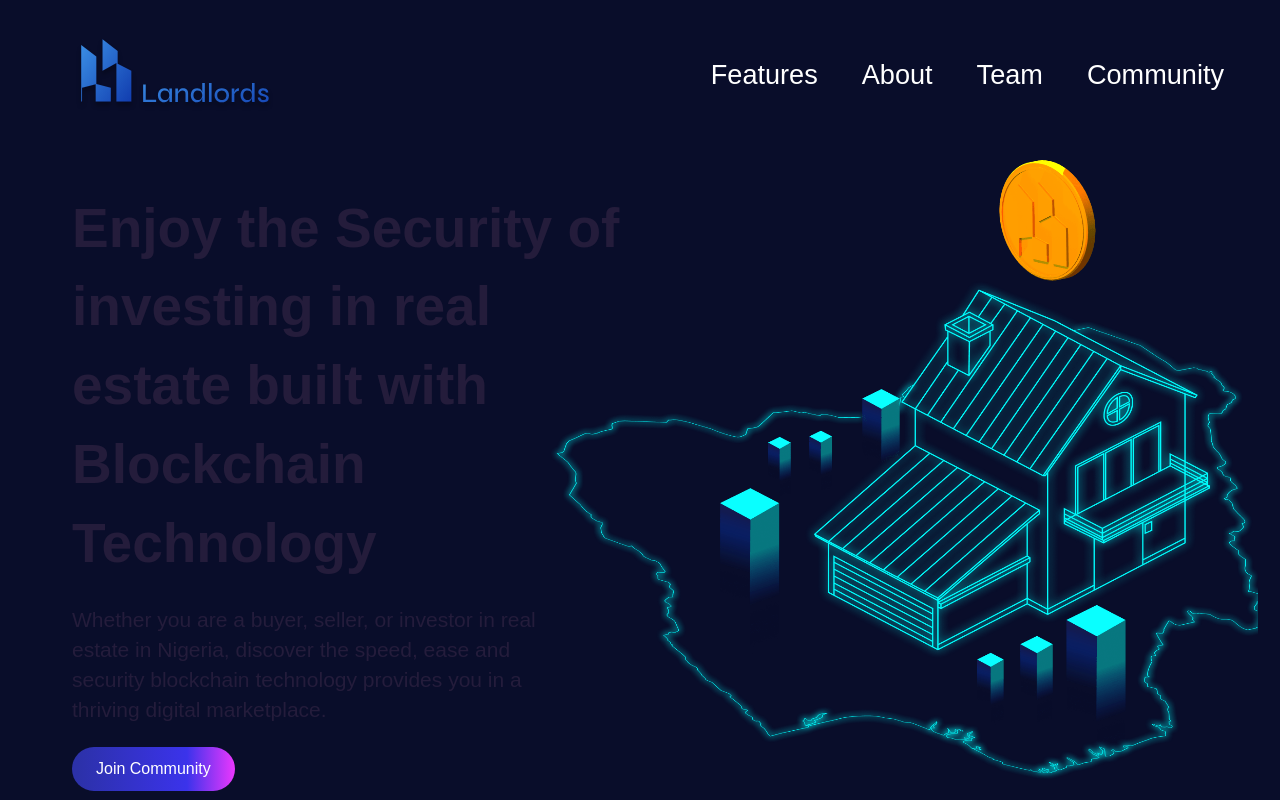
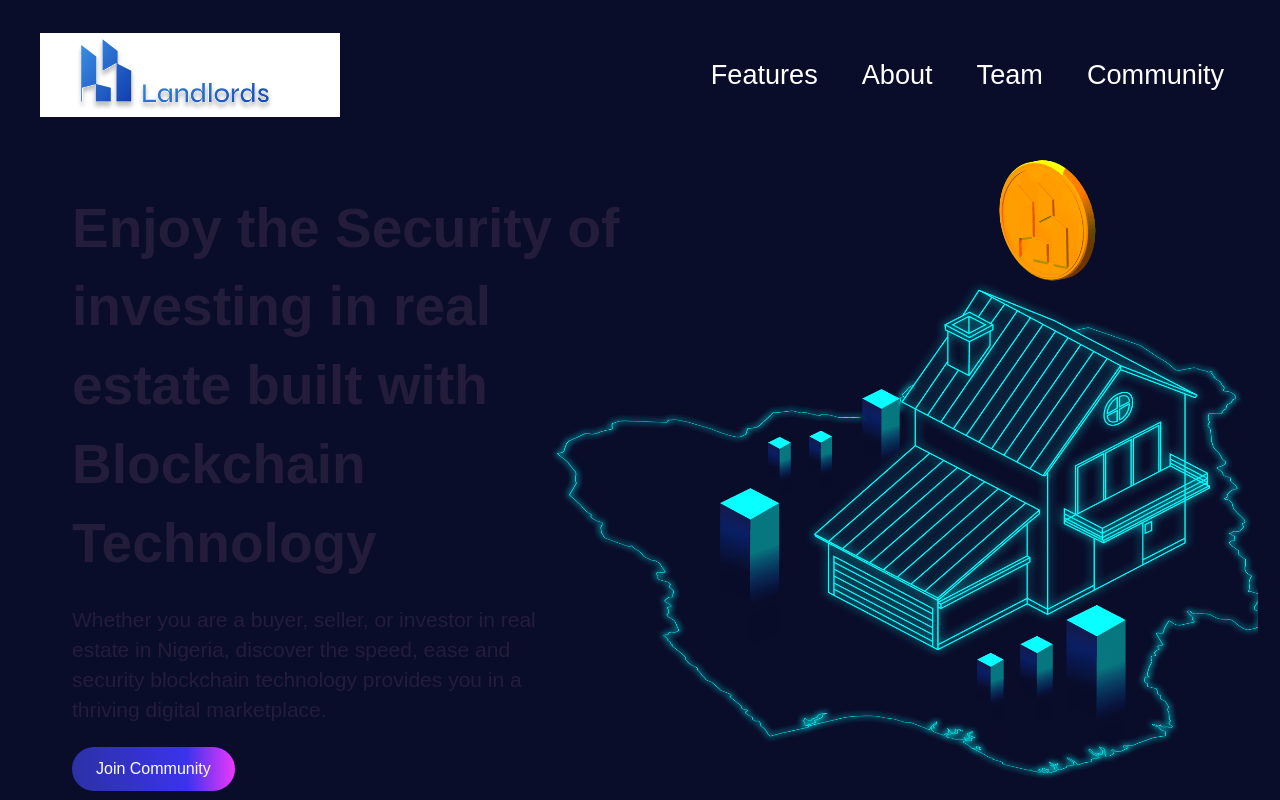
Before and after one commit to QuakeHive-Nestic/landlord, a Next.js app: page / in a window 1280 px wide. Shown: the top 800 px of the page. Built offline with nearby package versions, Linux system fonts and the light colour scheme.

Commit message:
Add a className to anchor tag

```diff
--- a/components/Logo.js
+++ b/components/Logo.js
@@ -2,7 +2,7 @@ import React from "react";
 
 const Logo = React.forwardRef(({ onClick, href }, ref) => {
   return (
-    <a href={href} onClick={onClick} ref={ref}>
+    <a href={href} onClick={onClick} ref={ref} className="nav-logo">
       <svg
         width="233"
         height="80"
```
